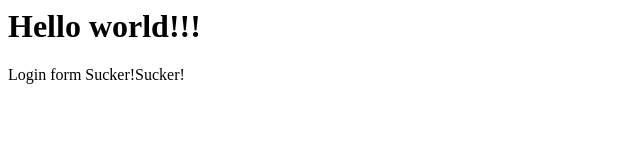
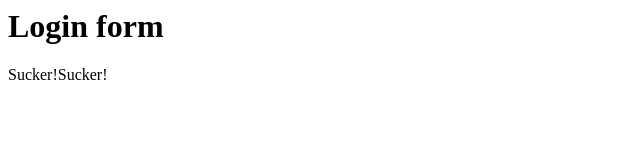
Before and after one commit to tomashavner/MyJavascriptProject, a plain HTML site: page index.html in a window 1280 px wide. Shown: the whole page, without its empty margins (0-640 px from the left). Drawn offline with Linux system fonts and the light colour scheme.

Commit message:
Login form 2

```diff
--- a/index.html
+++ b/index.html
@@ -3,8 +3,7 @@
 <title>My Javascript project</title>
 </head>
 <body>
-<h1>Hello world!!!</h1>
-Login form
+<h1>Login form</h1>
 </body>
 <script src="myjs.js" type="text/javascript"></script>
 
```
